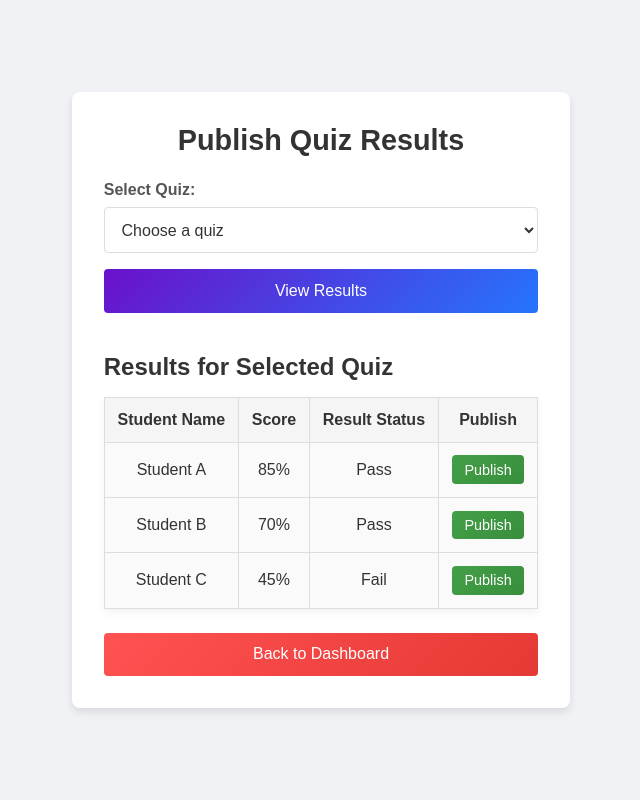
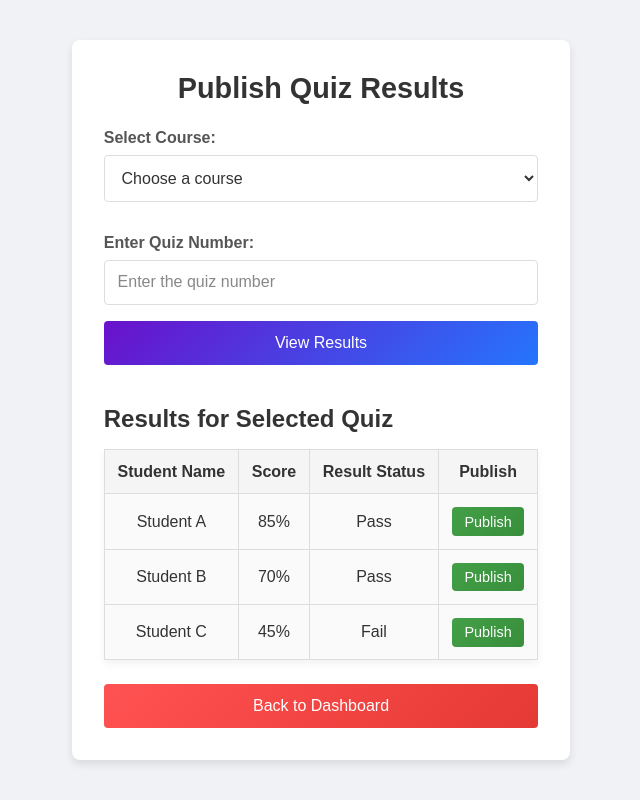
Before and after one commit to ehossen71/Online-Learning-Platform-OLP-, a PHP site: page /publish_results.html in a window 1280 px wide. Shown: the whole page, without its empty margins (319-959 px from the left). Run offline with PHP 8.4, Linux system fonts and the light colour scheme.

Commit message:
Added back_dashboard btn

```diff
--- a/create_quiz.php
+++ b/create_quiz.php
@@ -93,6 +93,7 @@
             <button type="button" onclick="addQuestion()">Add Another Question</button>
             <button type="submit">Create Quiz</button>
         </form>
+        <a href="instructor_dashboard.html"><button class="back-btn">Back to Dashboard</button></a>
     </div>
 </body>
 </html>
--- a/debug_log.txt
+++ b/debug_log.txt
@@ -174,3 +174,5 @@ Database Password: $2y$10$o4EO3hNEYmdlkHMFpwr7/e6/LNPSFv1NTBrrofXrgRkI27tu4kDO6
 User Role: fh123
 Database Password: $2y$10$o4EO3hNEYmdlkHMFpwr7/e6/LNPSFv1NTBrrofXrgRkI27tu4kDO6
 User Role: fh123
+Database Password: $2y$10$o4EO3hNEYmdlkHMFpwr7/e6/LNPSFv1NTBrrofXrgRkI27tu4kDO6
+User Role: fh123
--- a/publish_results.html
+++ b/publish_results.html
@@ -11,21 +11,24 @@
     <div class="results-container">
         <h1>Publish Quiz Results</h1>
 
+        <form class="results-form">
+            <!-- Course Selection Dropdown -->
+            <label for="course-select">Select Course:</label>
+            <select id="course-select" name="course-select" required>
+                <option value="">Choose a course</option>
+                <option value="course1">Course 1: Mathematics</option>
+                <option value="course2">Course 2: Science</option>
+                <option value="course3">Course 3: History</option>
+            </select>
 
-        <form class="results-form">
-            <label for="quiz-select">Select Quiz:</label>
-            <select id="quiz-select" name="quiz-select" required>
-                <option value="">Choose a quiz</option>
-                <option value="quiz1">Quiz 1: Basic Math</option>
-                <option value="quiz2">Quiz 2: Science Basics</option>
-                <option value="quiz3">Quiz 3: History Essentials</option>
-
-            </select>
+            <!-- Quiz Number Input -->
+            <label for="quiz-num">Enter Quiz Number:</label>
+            <input type="number" id="quiz-num" name="quiz-num" placeholder="Enter the quiz number" required min="1" step="1">
 
             <button type="button" class="view-results-btn">View Results</button>
         </form>
 
-
+        <!-- Results Table -->
         <div class="results-table">
             <h2>Results for Selected Quiz</h2>
             <table>
```
